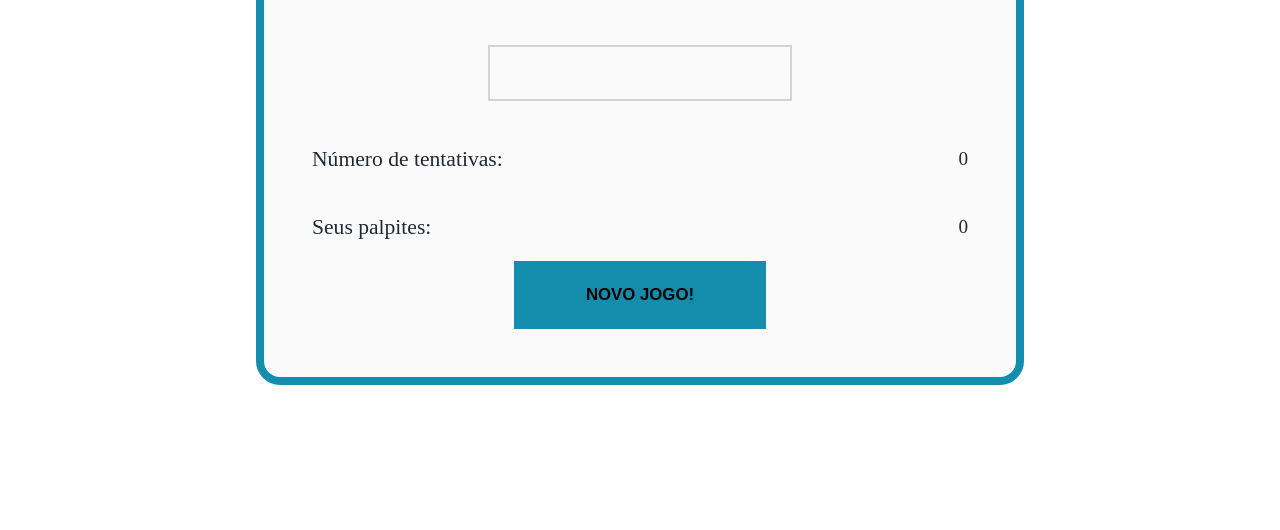
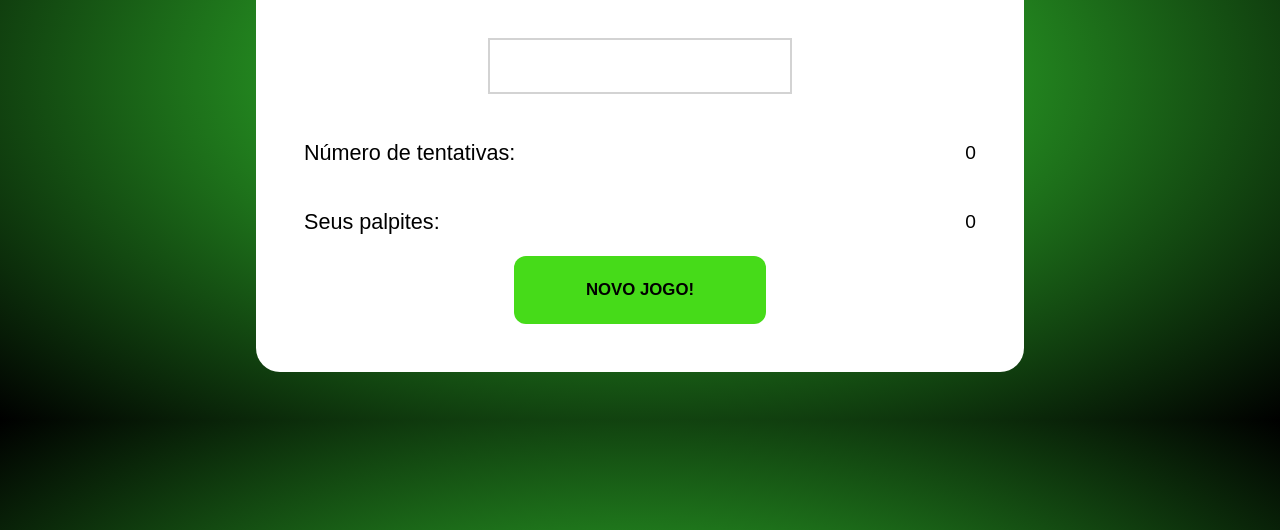
Before and after one commit to arielreises/javascript-developer-senai, a plain HTML site: page projeto-2/index.html in a window 1280 px wide. Shown: the part 270-800 px from the top of the page. Drawn offline with Linux system fonts and the light colour scheme.

Commit message:
Update style.css

```diff
--- a/projeto-2/style.css
+++ b/projeto-2/style.css
@@ -1,9 +1,9 @@
 :root {
-    --green: #5ed68a;
-    --red: #138dab;
-    --background: #fafafa;
-    --gradient-1: #343e63;
-    --gradient-2: #2a3352;
+    --green: #3cbb2b;
+    --green2: #46db19;
+    --background: #ffffff;
+    --gradient-1: #3be335;
+    --gradient-2: #000000;
 }
 
 html {
@@ -14,7 +14,7 @@
 body {
     width: 90vw;
     margin: 0 auto;
-    background: radial-gradient(var(--gradient1), var(--gradient2));
+    background: radial-gradient(var(--gradient-1), var(--gradient-2));
     padding: 4rem;
 }
 
@@ -22,11 +22,12 @@
     text-align: center;
     background: var(--background);
     border: solid var(--red);
-    border-width: 8px 8px 8px 8px;
+    border-width: 16px 16px 16px 16px;
     min-height: 40vh;
     border-radius: 2rem 2rem 2rem 2rem;
     padding: 4rem;
-    color: #1f2933;
+    color: #000000;
+    font-family: Arial, Helvetica, sans-serif;
 }
 
 h2 {
@@ -48,16 +49,15 @@
     cursor: pointer;
     background: var(--green);
     padding: 2rem 6rem;
-    border-radius: 1rem 1rem 0 0;
+    border-radius: 1rem;
     font-size: 1.4rem;
+    font-family: Arial, Helvetica, sans-serif
 }
 
 button:last-child {
-    background: var(--red);
-    border-radius: 0 0 1rem 1rem;
+    background: var(--green2);
+    border-radius: 1rem;
 }
-
-    /* game screen */
 
 h3 {
     font-size: 2rem;
@@ -88,7 +88,7 @@
 }
 
 #newGameButton {
-    border-radius: 0;
+    border-radius: 1rem;
 }
 
 @media (min-width: 800px) {
```
Lines whose indentation alone changed are shown as unchanged.
